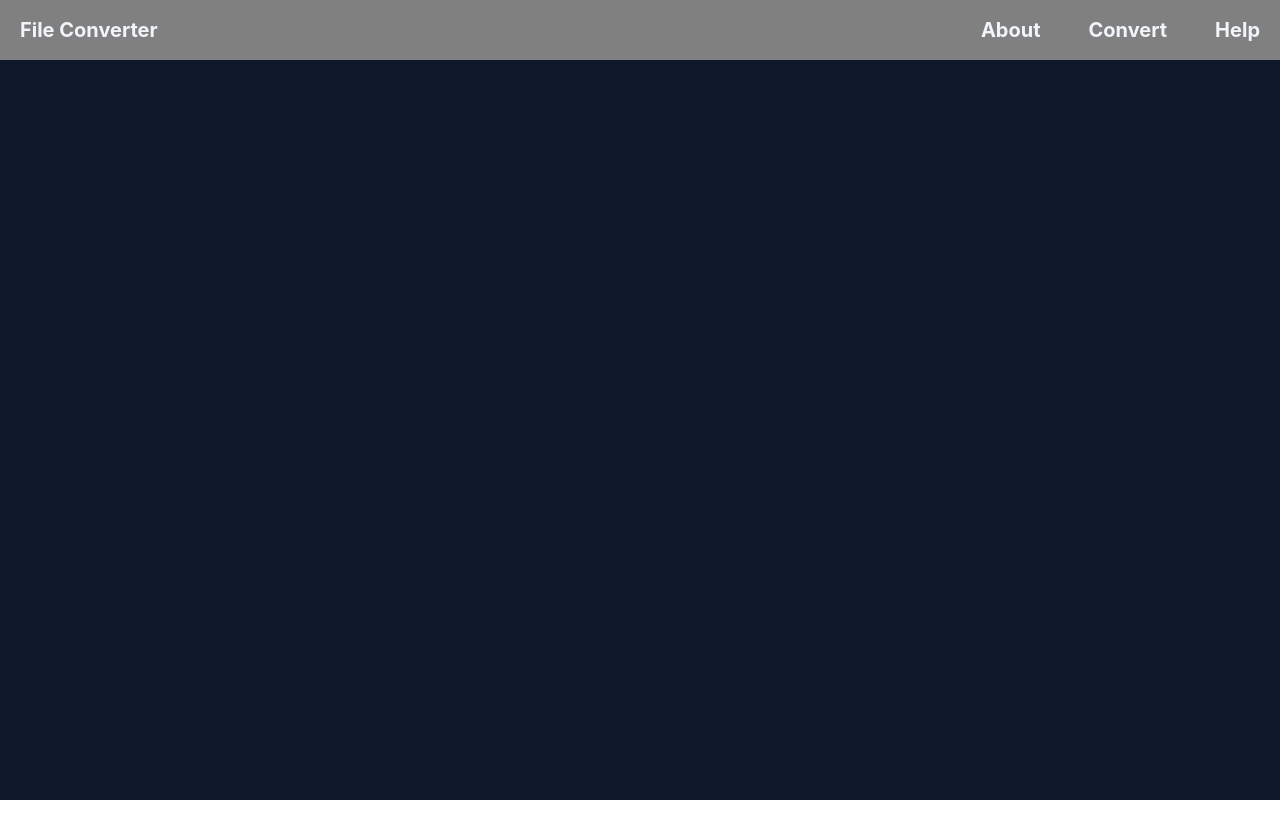
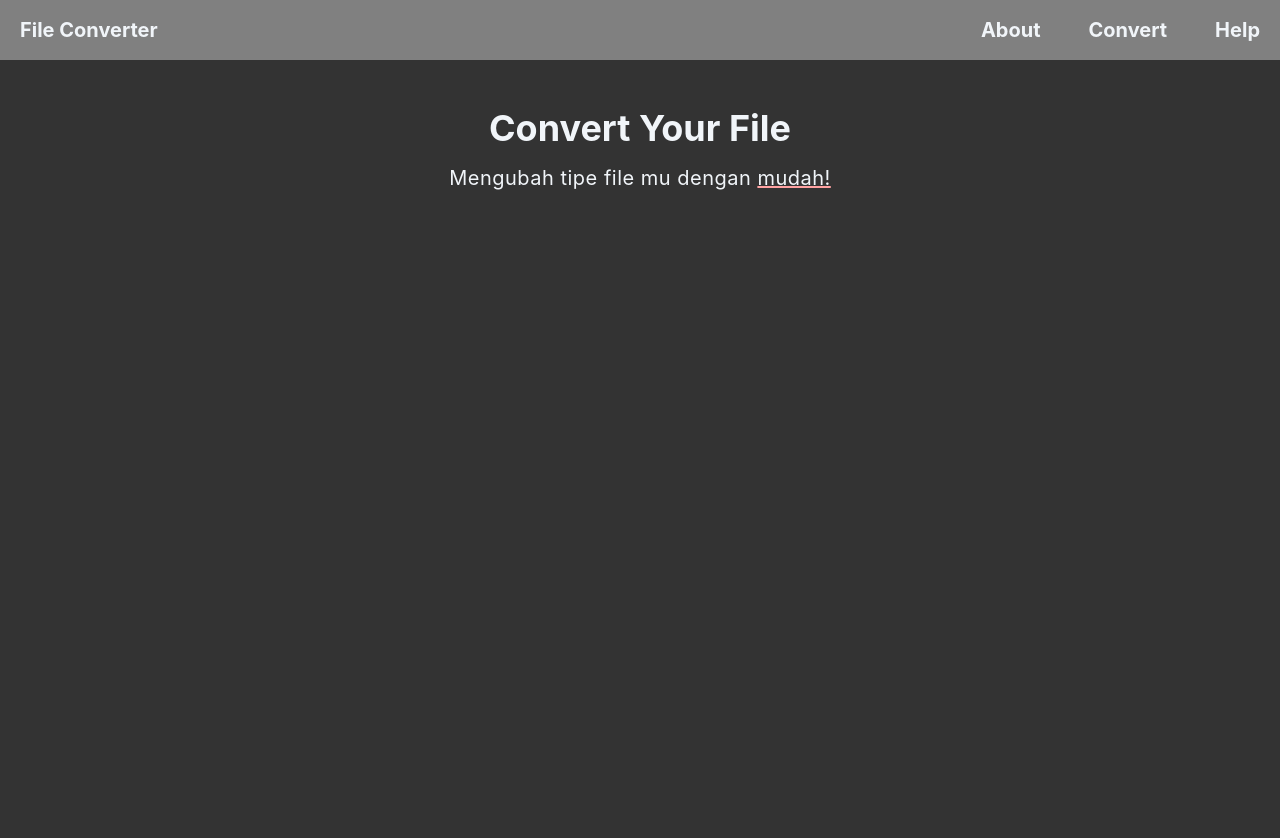
Before and after one commit to Carmeloanthony1/File-Converter, a React (Vite) app in the folder client/: page / in a window 1280 px wide. Shown: the top 838 px of the page. Before the commit the page ends 800 px from the top, so only its background shows below. Built offline with nearby package versions, Linux system fonts and the light colour scheme.

Commit message:
Nambahin placeholder page

```diff
--- a/client/src/App.jsx
+++ b/client/src/App.jsx
@@ -4,7 +4,7 @@ import './index.css';
 
 function App() {
   return (
-    <div className= "min-h-screen bg-slate-900 text-slate-100 flex flex-col items-center">
+    <div className= "min-h-screen bg-[#333] text-slate-100 flex flex-col items-center">
       <nav className="w-full bg-[#808080] h-15 flex items-center p-5 justify-between">
         <h1 className="text-xl font-bold">File Converter</h1>
         <div className="flex items-center gap-12 font-bold">
@@ -13,6 +13,11 @@ function App() {
           <h1 className="text-xl font-bold">Help</h1>
         </div>
       </nav>
+      <div className = "min-h-screen w-6xl bg-[#333] flex flex-col items-center ">
+        <h1 className = "mt-12 text-4xl font-bold">Convert Your File</h1>
+        <h3 className = "mt-4 text-xl tracking-wide">Mengubah tipe file mu dengan{" "}
+           <a className = "underline decoration-red-300 decoration-2">mudah!</a></h3>
+      </div>
     </div>
   );
 }
```
